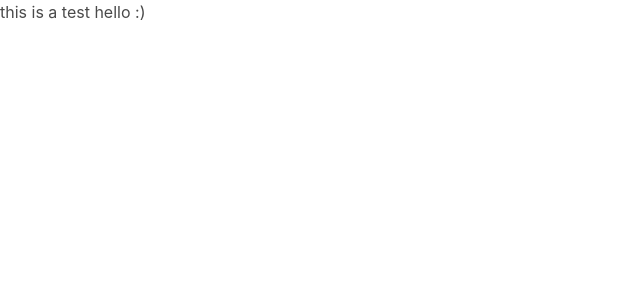
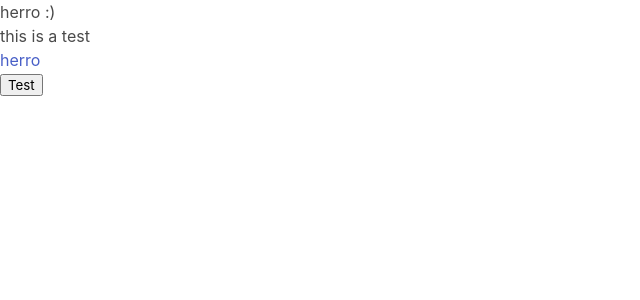
Before and after one commit to shaun-sweet/portal-project, a Vue app: page / in a window 1280 px wide. Shown: the top 300 px of the page, without its empty margins (0-640 px from the left). Built offline with nearby package versions, Linux system fonts and the light colour scheme; no server answers.

Commit message:
chore: add bulma and installed with some tests

```diff
--- a/package.json
+++ b/package.json
@@ -74,6 +74,7 @@
     "karma-webpack": "^2.0.5",
     "mocha": "^4.0.1",
     "nightwatch": "^0.9.16",
+    "node-sass": "^4.7.2",
     "opn": "^5.1.0",
     "optimize-css-assets-webpack-plugin": "^3.2.0",
     "ora": "^1.3.0",
@@ -81,6 +82,7 @@
     "pug": "^2.0.0-rc.4",
     "pug-loader": "^2.3.0",
     "rimraf": "^2.6.2",
+    "sass-loader": "^6.0.6",
     "selenium-server": "^3.6.0",
     "semver": "^5.4.1",
     "shelljs": "^0.7.8",
--- a/src/App.vue
+++ b/src/App.vue
@@ -1,14 +1,23 @@
-<template lang='pug'>
-  HomeC(test='hello :)')
+<template lang="html">
+  <main>
+    <p></p>
+  <home-c test='WELCOME'>
+  <button class="button">Click to disable</button>
+
+  </home-c>
+  <button>Test</button>
+  </main>
 </template>
 
 <script>
-import HomeC from '@/components/Home'
+import HomeC from '@/components/Home.vue'
+
 import { db } from '@/firebase'
+
 export default {
   name: 'app',
   components: {
-    HomeC
+    HomeC,
   },
   mounted () {
     db
@@ -16,7 +25,7 @@ export default {
       .add({
         first: 'Ada',
         last: 'Lovelace',
-        born: 1815
+        born: 1815,
       })
       .then(docRef => {
         console.log('Document written with ID: ', docRef.id)
@@ -24,6 +33,6 @@ export default {
       .catch(error => {
         console.error('Error adding document: ', error)
       })
-  }
+  },
 }
 </script>
--- a/src/components/Home.vue
+++ b/src/components/Home.vue
@@ -1,12 +1,23 @@
-<template lang='pug'>
-  div
-    p this is a test {{ test }}
+<template lang="html">
+
+  <div>
+    <body>
+       <h1>herro :)</h1>
+
+      <p>this is a test</p> <a href="">herro</a>
+
+    </body>
+  </div>
+
 </template>
 
 <script>
-  export default {
-    props: [
-      'test'
-    ]
-  }
+export default { props: [ 'test' ] }
 </script>
+
+<style lang="sass" scoped>
+.test
+  border: 1px solid
+#ok
+  color: red
+</style>
--- a/src/main.js
+++ b/src/main.js
@@ -2,12 +2,12 @@ import Vue from 'vue'
 import App from './App'
 import router from './router'
 // import 'firebaseui/dist/firebaseui.css'
-import 'bulma/bulma.sass';
+import 'bulma/bulma.sass'
 
-Vue.config.productionTip = false;
+Vue.config.productionTip = false
 /* eslint-disable no-new */
 new Vue({
   el: '#app',
   router,
-  render: h => h(App)
+  render: h => h(App),
 })
--- a/src/router/index.js
+++ b/src/router/index.js
@@ -9,7 +9,7 @@ export default new Router({
     {
       path: '/',
       name: 'Home',
-      component: Home
-    }
-  ]
+      component: Home,
+    },
+  ],
 })
```
Also changed, not shown: src/components/Test.vue (added, +18 -0 lines), .eslintrc.js, .eslintrc.json (deleted), src/styles/variables.sass (added), 2 other files (tests, documents, lock files or other folders).
